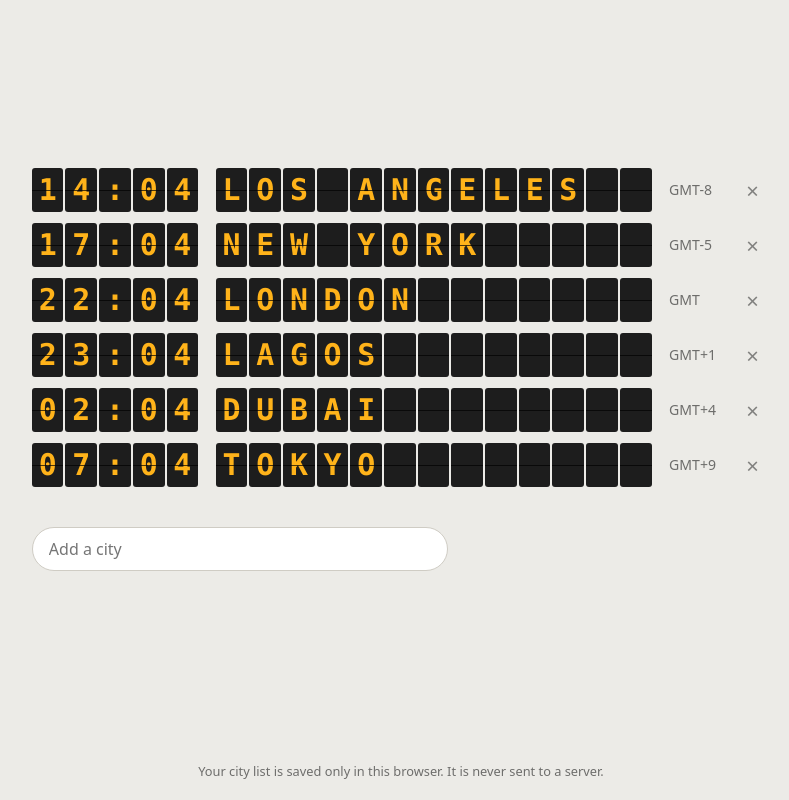
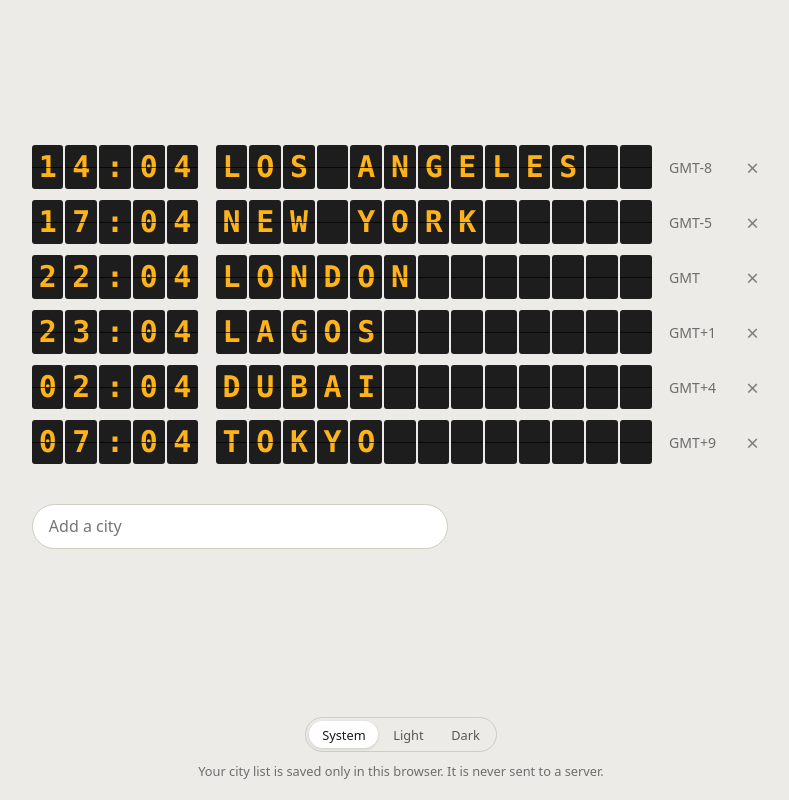
Before and after one commit to Nathani21/zoneboard, a website built with Vite: page index.html in a window 1280 px wide. Shown: the whole page, without its empty margins (239-1028 px from the left). Built offline with nearby package versions, Linux system fonts and the light colour scheme.

Commit message:
feature: add System/Light/Dark theme switch

```diff
--- a/index.html
+++ b/index.html
@@ -6,10 +6,20 @@
     <meta name="viewport" content="width=device-width, initial-scale=1.0" />
     <title>zoneboard</title>
     <meta name="description" content="A split-flap departure board for world time zones." />
+    <script>
+      // Apply a saved Light/Dark choice before the page draws, so it doesn't flash the wrong theme.
+      // The key must match THEME_KEY in src/storage.ts (a test checks this).
+      try {
+        const theme = localStorage.getItem('zoneboard:theme')
+        if (theme === 'light' || theme === 'dark') document.documentElement.dataset.theme = theme
+      } catch {}
+    </script>
   </head>
   <body>
     <div id="app"></div>
-    <footer class="privacy-note">Your city list is saved only in this browser. It is never sent to a server.</footer>
+    <footer class="site-footer">
+      <p class="privacy-note">Your city list is saved only in this browser. It is never sent to a server.</p>
+    </footer>
     <script type="module" src="/src/main.ts"></script>
   </body>
 </html>
--- a/src/main.ts
+++ b/src/main.ts
@@ -14,7 +14,15 @@ import {
 import { CITIES, type Place } from './cities'
 import { scrambleFrame, scrambleLength } from './scramble'
 import { resultDetail, searchCities } from './search'
-import { parseSavedCities, serializeCities, STORAGE_KEY } from './storage'
+import {
+  parseSavedCities,
+  parseTheme,
+  serializeCities,
+  STORAGE_KEY,
+  THEME_KEY,
+  THEMES,
+  type Theme,
+} from './storage'
 
 /** How long each scramble frame stays on screen. */
 const FRAME_MS = 50
@@ -348,5 +356,65 @@ document.addEventListener('visibilitychange', () => {
   }
 })
 
+// ---- Theme: System / Light / Dark ----
+
+const THEME_LABELS: Record<Theme, string> = { system: 'System', light: 'Light', dark: 'Dark' }
+
+/** 'system' removes the override, so the page follows the operating system again. */
+function applyTheme(theme: Theme): void {
+  if (theme === 'system') {
+    delete document.documentElement.dataset.theme
+  } else {
+    document.documentElement.dataset.theme = theme
+  }
+}
+
+function loadTheme(): Theme {
+  try {
+    return parseTheme(localStorage.getItem(THEME_KEY))
+  } catch {
+    return 'system'
+  }
+}
+
+function saveTheme(theme: Theme): void {
+  try {
+    localStorage.setItem(THEME_KEY, theme)
+  } catch {
+    // Storage blocked: the theme still changes, it just isn't remembered
+  }
+}
+
+let theme = loadTheme()
+
+const themeSwitch = document.createElement('div')
+themeSwitch.className = 'theme-switch'
+themeSwitch.setAttribute('role', 'group')
+themeSwitch.setAttribute('aria-label', 'Theme')
+
+const themeButtons = THEMES.map((option) => {
+  const button = document.createElement('button')
+  button.type = 'button'
+  button.textContent = THEME_LABELS[option]
+  button.addEventListener('click', () => {
+    theme = option
+    applyTheme(theme)
+    saveTheme(theme)
+    updateThemeButtons()
+  })
+  themeSwitch.append(button)
+  return button
+})
+
+function updateThemeButtons(): void {
+  THEMES.forEach((option, index) => {
+    themeButtons[index].setAttribute('aria-pressed', String(option === theme))
+  })
+}
+
+document.querySelector('.site-footer')?.prepend(themeSwitch)
+applyTheme(theme)
+updateThemeButtons()
+
 updateRemoveButtons()
 tick()
--- a/src/storage.ts
+++ b/src/storage.ts
@@ -9,6 +9,19 @@ import { isValidTimeZone } from './zones'
 
 /** The localStorage key the board's cities are saved under. */
 export const STORAGE_KEY = 'zoneboard:cities'
+
+/** The localStorage key the theme choice is saved under (index.html reads it too). */
+export const THEME_KEY = 'zoneboard:theme'
+
+/** The theme choices, in the order the switch shows them. */
+export const THEMES = ['system', 'light', 'dark'] as const
+
+export type Theme = (typeof THEMES)[number]
+
+/** The saved theme, or 'system' if nothing valid is saved. */
+export function parseTheme(text: string | null): Theme {
+  return THEMES.find((theme) => theme === text) ?? 'system'
+}
 
 /** The board as JSON, keeping only each city's name and time zone. */
 export function serializeCities(cities: readonly City[]): string {
--- a/src/style.css
+++ b/src/style.css
@@ -8,6 +8,15 @@
   --tile-split: rgb(0 0 0 / 0.7);
   --flap-text: #ffb31a;
   --cell: clamp(14px, 5vw, 44px);
+}
+
+/* The theme switch overrides the system setting; light-dark() follows color-scheme */
+:root[data-theme='light'] {
+  color-scheme: light;
+}
+
+:root[data-theme='dark'] {
+  color-scheme: dark;
 }
 
 body {
@@ -171,12 +180,49 @@ body {
   opacity: 0.7;
 }
 
+.site-footer {
+  display: grid;
+  justify-items: center;
+  gap: 0.6rem;
+  padding: 0 24px 20px;
+}
+
 .privacy-note {
   margin: 0;
-  padding: 0 24px 20px;
   font-size: 0.8rem;
   text-align: center;
   opacity: 0.6;
+}
+
+.theme-switch {
+  display: inline-flex;
+  gap: 2px;
+  padding: 3px;
+  border: 1px solid light-dark(#cfccc4, #333333);
+  border-radius: 999px;
+}
+
+.theme-switch button {
+  padding: 0.3rem 0.8rem;
+  border: 0;
+  border-radius: 999px;
+  background: transparent;
+  color: inherit;
+  font: inherit;
+  font-size: 0.8rem;
+  cursor: pointer;
+  opacity: 0.7;
+}
+
+.theme-switch button[aria-pressed='true'] {
+  background: light-dark(#ffffff, #2a2a2a);
+  box-shadow: 0 1px 3px rgb(0 0 0 / 0.15);
+  opacity: 1;
+}
+
+.theme-switch button:focus-visible {
+  outline: 2px solid var(--flap-text);
+  outline-offset: 2px;
 }
 
 .sr-only {
```
Also changed, not shown: src/storage.test.ts (+17 -1 lines).
